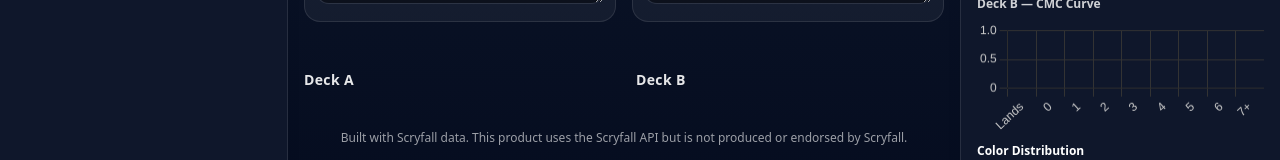
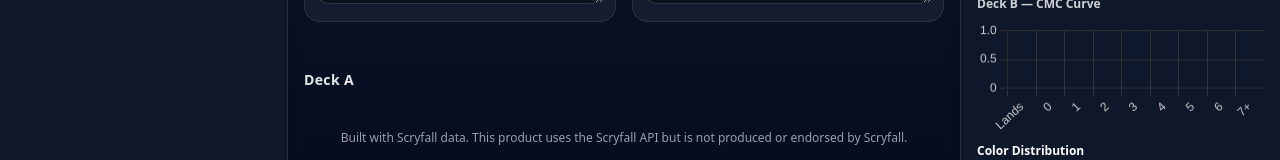
Before and after one commit to htaschne/mtg-deck-diff, a React (Vite) app: page / in a window 1280 px wide. Shown: the part 279-439 px from the top of the page. Built offline with nearby package versions, Linux system fonts and the light colour scheme.

Commit message:
add single deck view

```diff
--- a/src/App.jsx
+++ b/src/App.jsx
@@ -1394,7 +1394,9 @@ export default function App() {
           className={
             showMerge
               ? "grid gap-6 md:grid-cols-3"
-              : "grid gap-6 md:grid-cols-2"
+              : deckBName && deckB && deckB.size > 0
+                ? "grid gap-6 md:grid-cols-2"
+                : "grid gap-6 md:grid-cols-1"
           }
         >
           <section>
@@ -1412,6 +1414,7 @@ export default function App() {
               addCardToDeck={addCardToDeck}
             />
           </section>
+          {deckBName && deckB && deckB.size > 0 && (
             <section>
               <h2 className="mb-2 text-sm font-semibold tracking-wide text-white/90">{deckBName}</h2>
               <DeckColumn
@@ -1427,6 +1430,7 @@ export default function App() {
                 addCardToDeck={addCardToDeck}
               />
             </section>
+          )}
           {showMerge && (
             <section>
               <h2 className="mb-2 text-sm font-semibold tracking-wide text-white/90 flex items-center gap-2">
```
Lines whose indentation alone changed are shown as unchanged.
